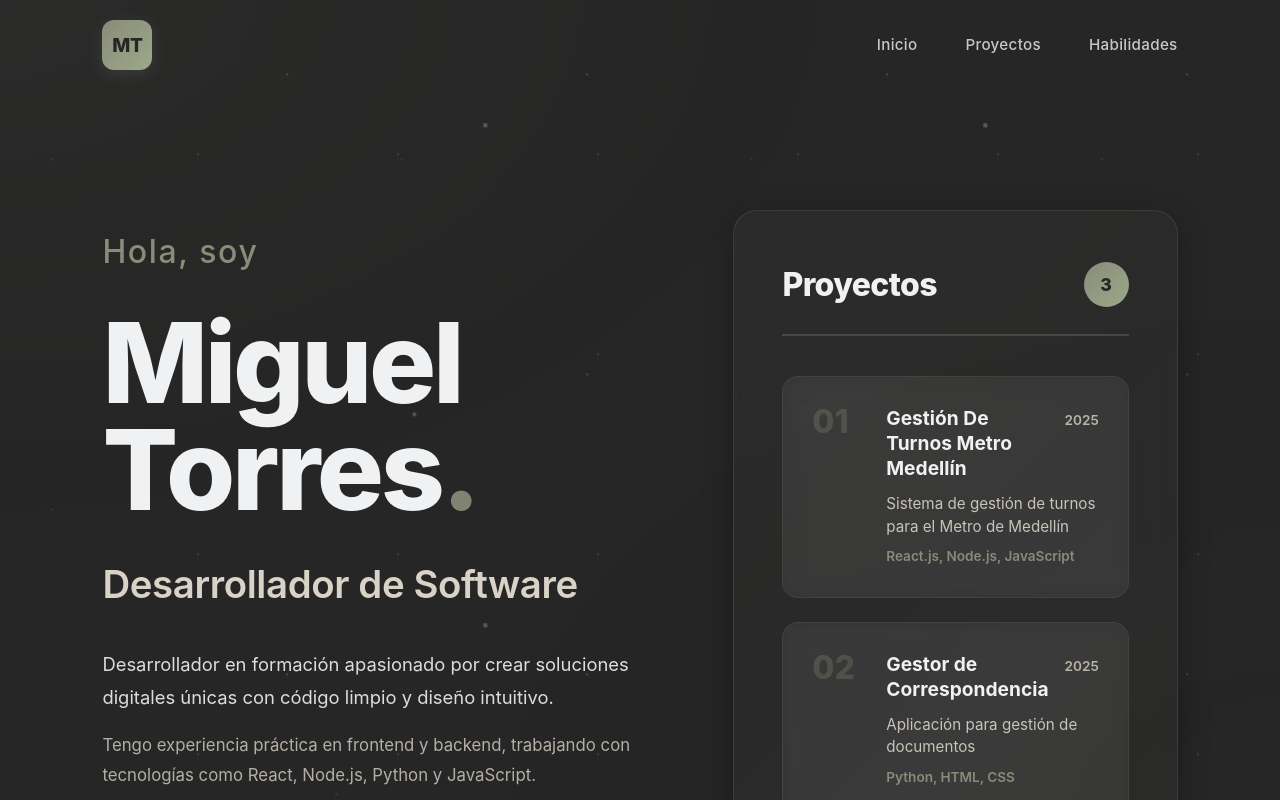
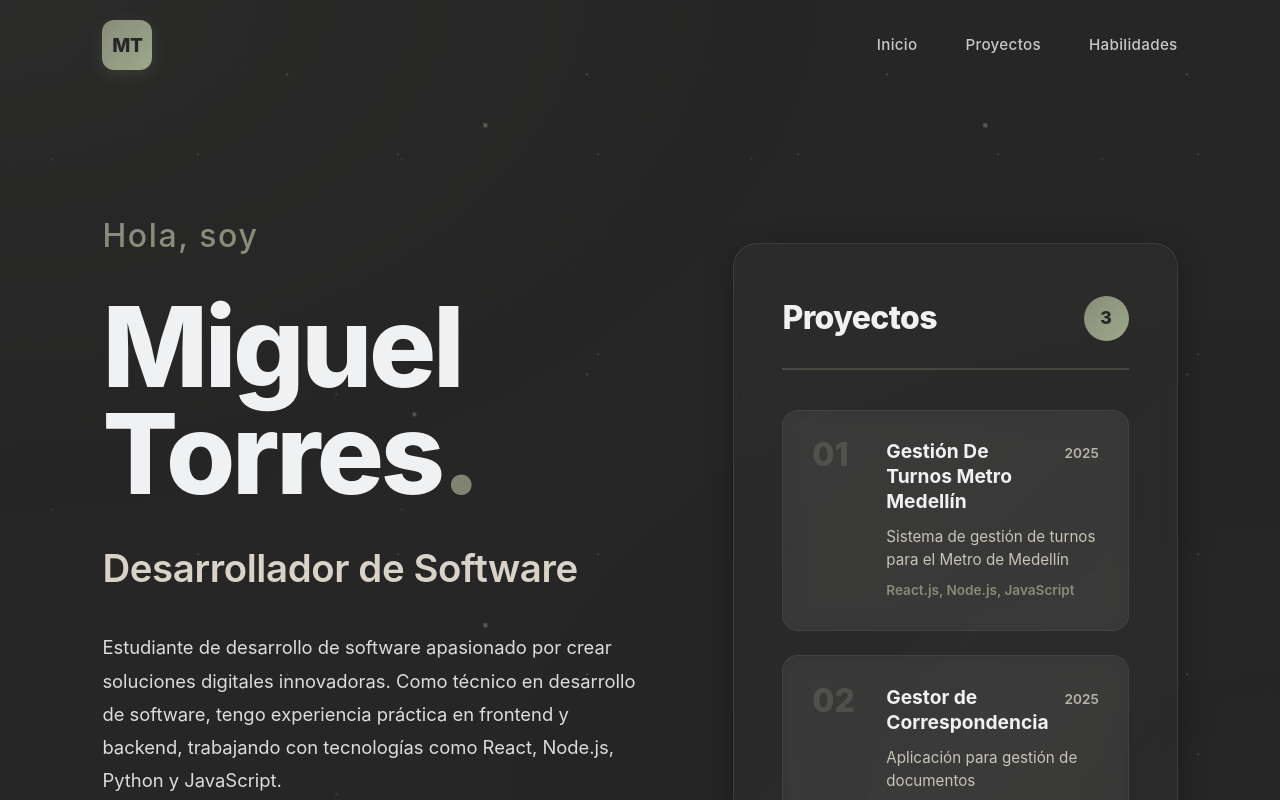
Before and after one commit to Torres20939/Portafolio-React, a React (Vite) app: page / in a window 1280 px wide. Shown: the top 800 px of the page. Built offline with nearby package versions, Linux system fonts and the light colour scheme.

Commit message:
edicion de texto pequeña
Updated introduction text to reflect current status and skills.

```diff
--- a/src/App.jsx
+++ b/src/App.jsx
@@ -49,8 +49,7 @@ const Inicio = React.memo(() => {
 
                     <div className="hero-description">
                         <p className="intro-text">
-                            Desarrollador en formación apasionado por crear soluciones digitales
-                            únicas con código limpio y diseño intuitivo.
+                            Estudiante de desarrollo de software apasionado por crear soluciones digitales innovadoras. Como técnico en desarrollo de software, tengo experiencia práctica en frontend y backend, trabajando con tecnologías como React, Node.js, Python y JavaScript.
                         </p>
                         <p className="intro-subtext">
                             Tengo experiencia práctica en frontend y backend, trabajando con
```
